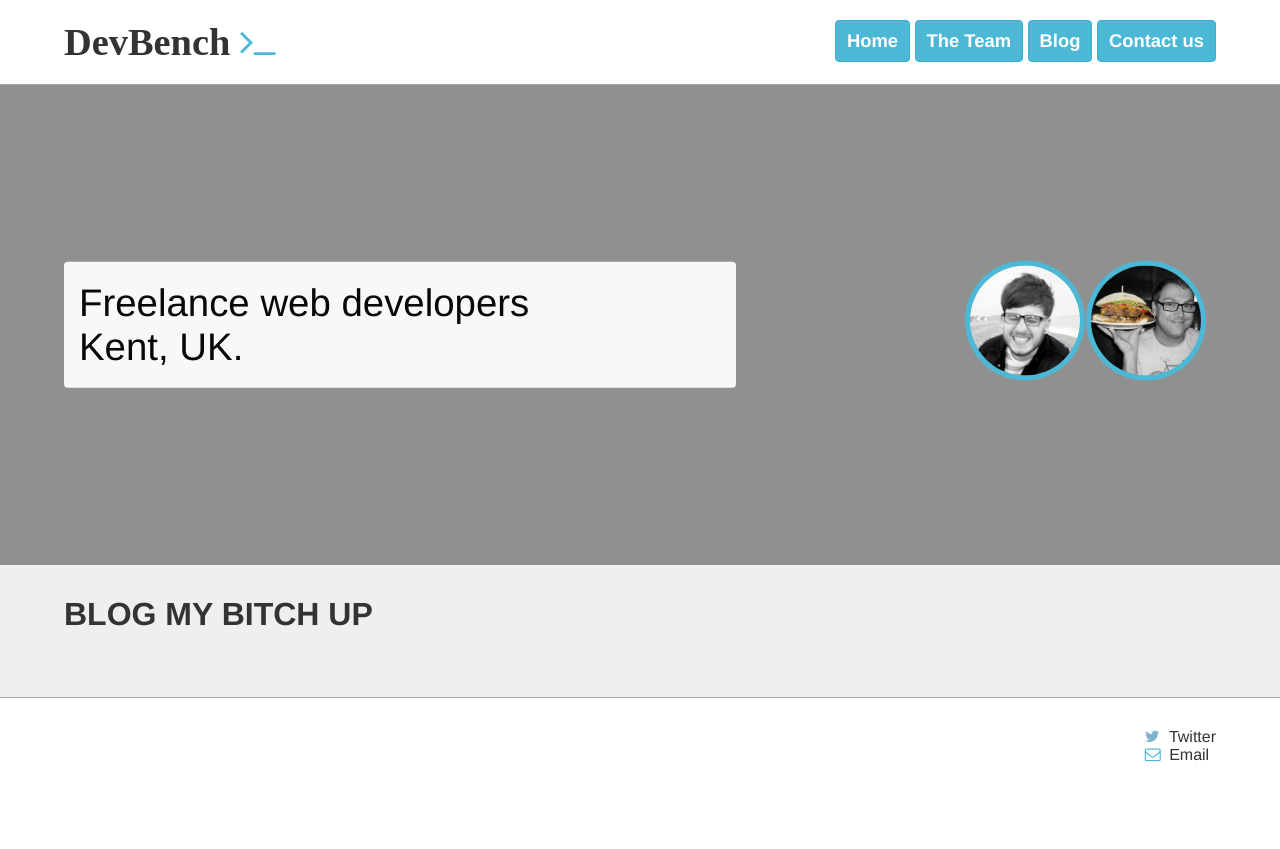
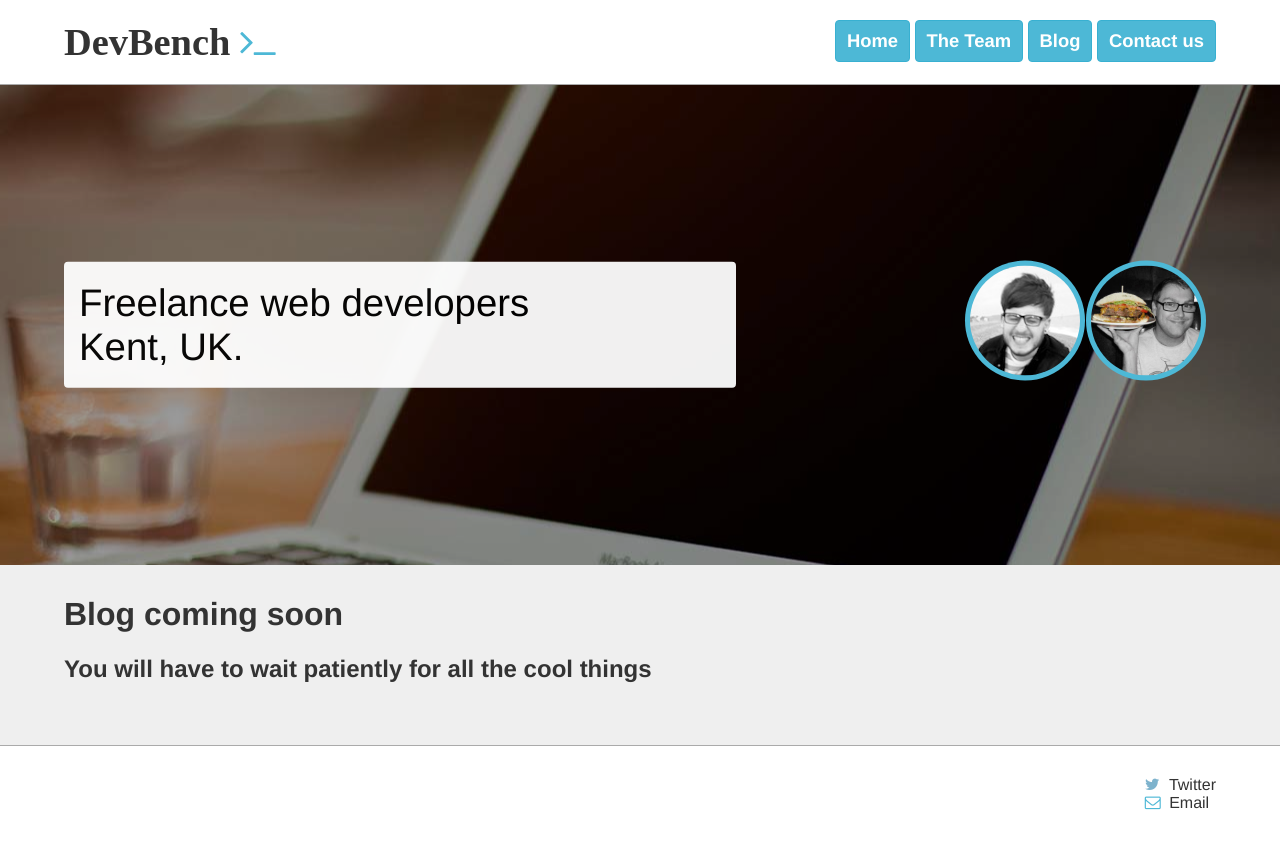
Before and after one commit to devbench/devbench.github.io, a Jekyll site: the page built from blog.md, in a window 1280 px wide. Shown: the top 849 px of the page. Built offline with Jekyll 4.4.1, drawn with Linux system fonts in a browser that asks for light colours; nearby versions of some CDN libraries; some web fonts are replaced.

Commit message:
stopping profanity

```diff
--- a/blog.md
+++ b/blog.md
@@ -1,6 +1,8 @@
 ---
 title: DevBench - Meet the team
 assets: ../assets/
+class: blog
 ---
 
-# BLOG MY BITCH UP
+# Blog coming soon
+## You will have to wait patiently for all the cool things
```
